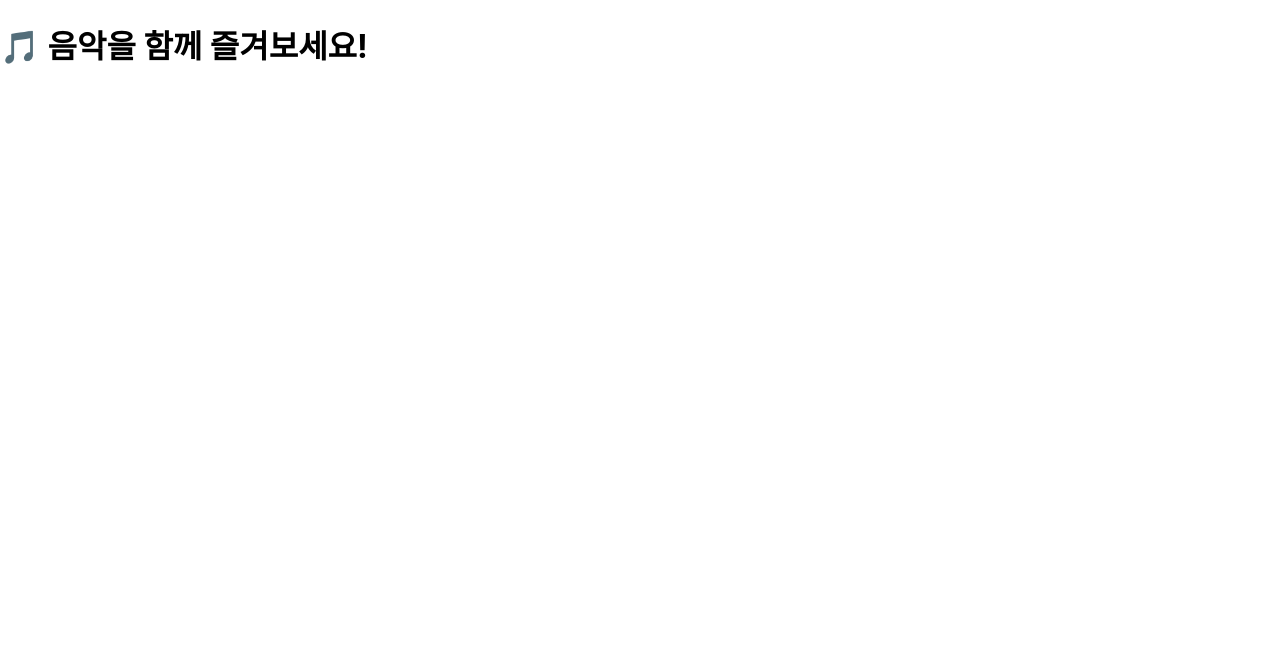
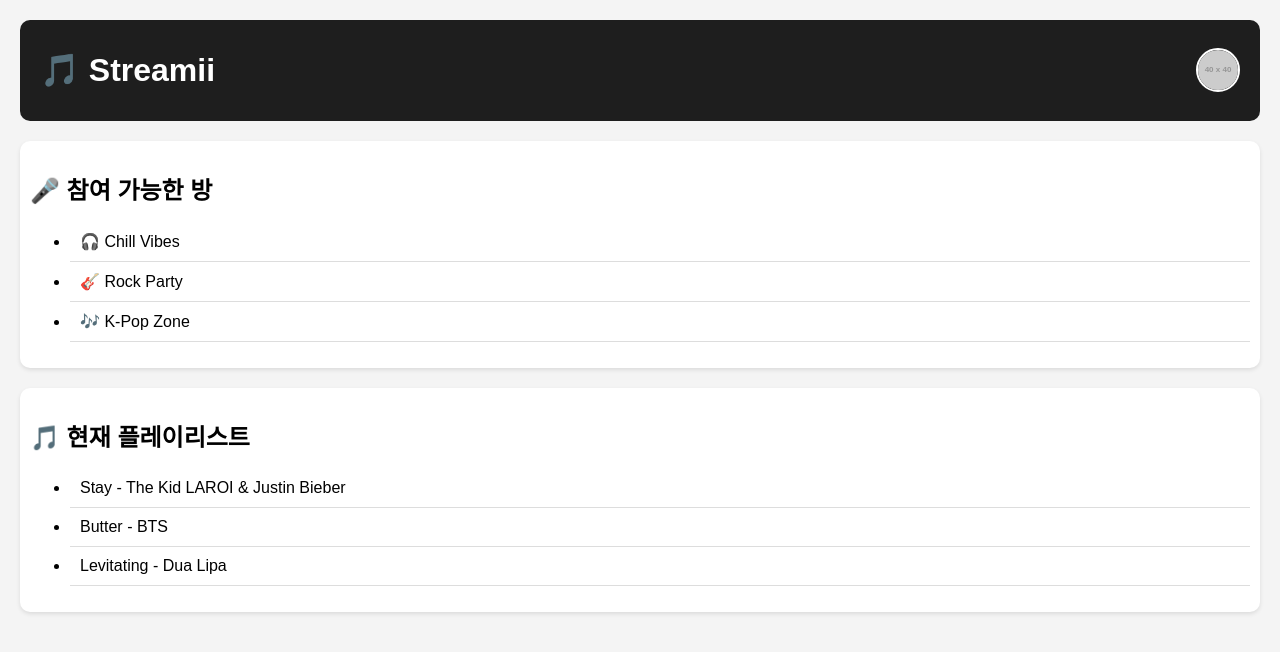
Before and after one commit to hohowoit/streamii, a React (Create React App) app in the folder src/main/streamii-frontend/: page /home in a window 1280 px wide. Shown: the top 652 px of the page. Built offline with nearby package versions, Linux system fonts and the light colour scheme.

Commit message:
home commit

```diff
--- a/src/main/streamii-frontend/src/App.js
+++ b/src/main/streamii-frontend/src/App.js
@@ -3,6 +3,8 @@ import { BrowserRouter as Router, Routes, Route } from "react-router-dom";
 import { GoogleOAuthProvider } from "@react-oauth/google";
 import Intro from "./pages/Intro";
 import Login from "./pages/Login";
+import Home from "./pages/Home";
+import "./styles/home.css";  // 스타일 추가
 
 const CLIENT_ID = "1019024653112-hce0qde0jjrp7lir05nfbi2i90smbflb.apps.googleusercontent.com"; // 여기에 본인의 클라이언트 ID 입력
 
@@ -13,7 +15,7 @@ function App() {
                 <Routes>
                     <Route path="/" element={<Intro />} />
                     <Route path="/login" element={<Login />} />
-                    <Route path="/home" element={<h1>🎵 음악을 함께 즐겨보세요!</h1>} />
+                    <Route path="/home" element={<Home />} />
                 </Routes>
             </Router>
         </GoogleOAuthProvider>
--- /dev/null
+++ b/src/main/streamii-frontend/src/pages/Home.js
@@ -0,0 +1,63 @@
+import React, { useState } from "react";
+import { useNavigate } from "react-router-dom";
+
+function Home() {
+    const navigate = useNavigate();
+    const [showMenu, setShowMenu] = useState(false);
+
+    // 예제 데이터
+    const rooms = ["🎧 Chill Vibes", "🎸 Rock Party", "🎶 K-Pop Zone"];
+    const playlist = [
+        { title: "Stay", artist: "The Kid LAROI & Justin Bieber" },
+        { title: "Butter", artist: "BTS" },
+        { title: "Levitating", artist: "Dua Lipa" }
+    ];
+
+    return (
+        <div className="home-container">
+            {/* 헤더 */}
+            <header className="home-header">
+                <h1>🎵 Streamii</h1>
+
+                {/* 프로필 아이콘 (유저 메뉴) */}
+                <div className="profile-menu">
+                    <div className="profile-circle" onClick={() => setShowMenu(!showMenu)}>
+                        {/* 동그란 프로필 아이콘 */}
+                        <img src="https://via.placeholder.com/40" alt="User" className="profile-img" />
+                    </div>
+                    {showMenu && (
+                        <div className="dropdown-menu">
+                            <button onClick={() => navigate("/profile")}>프로필</button>
+                            <button onClick={() => navigate("/settings")}>설정</button>
+                            <button onClick={() => alert("로그아웃")}>로그아웃</button>
+                        </div>
+                    )}
+                </div>
+            </header>
+
+            {/* 방 목록 */}
+            <section className="room-list">
+                <h2>🎤 참여 가능한 방</h2>
+                <ul>
+                    {rooms.map((room, index) => (
+                        <li key={index} className="room-item">{room}</li>
+                    ))}
+                </ul>
+            </section>
+
+            {/* 플레이리스트 */}
+            <section className="playlist">
+                <h2>🎵 현재 플레이리스트</h2>
+                <ul>
+                    {playlist.map((track, index) => (
+                        <li key={index} className="playlist-item">
+                            {track.title} - {track.artist}
+                        </li>
+                    ))}
+                </ul>
+            </section>
+        </div>
+    );
+}
+
+export default Home;
--- /dev/null
+++ b/src/main/streamii-frontend/src/styles/home.css
@@ -0,0 +1,105 @@
+/* Home 페이지 전체 */
+.home-container {
+    padding: 20px;
+    font-family: Arial, sans-serif;
+    background-color: #f4f4f4;
+    min-height: 100vh;
+}
+
+/* 헤더 */
+.home-header {
+    display: flex;
+    justify-content: space-between;
+    align-items: center;
+    padding: 10px 20px;
+    background-color: #1e1e1e;
+    color: white;
+    border-radius: 10px;
+}
+
+/* 방 목록 */
+.room-list {
+    margin-top: 20px;
+    padding: 10px;
+    background-color: white;
+    border-radius: 10px;
+    box-shadow: 0 2px 4px rgba(0, 0, 0, 0.1);
+}
+
+.room-list h2 {
+    margin-bottom: 10px;
+}
+
+.room-item {
+    padding: 10px;
+    border-bottom: 1px solid #ddd;
+    cursor: pointer;
+}
+
+.room-item:hover {
+    background-color: #f0f0f0;
+}
+
+/* 플레이리스트 */
+.playlist {
+    margin-top: 20px;
+    padding: 10px;
+    background-color: white;
+    border-radius: 10px;
+    box-shadow: 0 2px 4px rgba(0, 0, 0, 0.1);
+}
+
+.playlist h2 {
+    margin-bottom: 10px;
+}
+
+.playlist-item {
+    padding: 10px;
+    border-bottom: 1px solid #ddd;
+}
+
+/* 프로필 아이콘 (유저 메뉴) */
+.profile-menu {
+    position: relative;
+}
+
+.profile-circle {
+    width: 40px;
+    height: 40px;
+    border-radius: 50%;
+    overflow: hidden;
+    cursor: pointer;
+    border: 2px solid white;
+}
+
+.profile-img {
+    width: 100%;
+    height: 100%;
+    object-fit: cover;
+}
+
+/* 드롭다운 메뉴 */
+.dropdown-menu {
+    position: absolute;
+    top: 50px;
+    right: 0;
+    background: white;
+    border-radius: 5px;
+    box-shadow: 0 2px 4px rgba(0, 0, 0, 0.2);
+    width: 120px;
+    display: flex;
+    flex-direction: column;
+    z-index: 100;
+}
+
+.dropdown-menu button {
+    padding: 10px;
+    border: none;
+    background: white;
+    cursor: pointer;
+    text-align: left;
+}
+
+.dropdown-menu button:hover {
+    background: #f0f0f0;
+}
```
